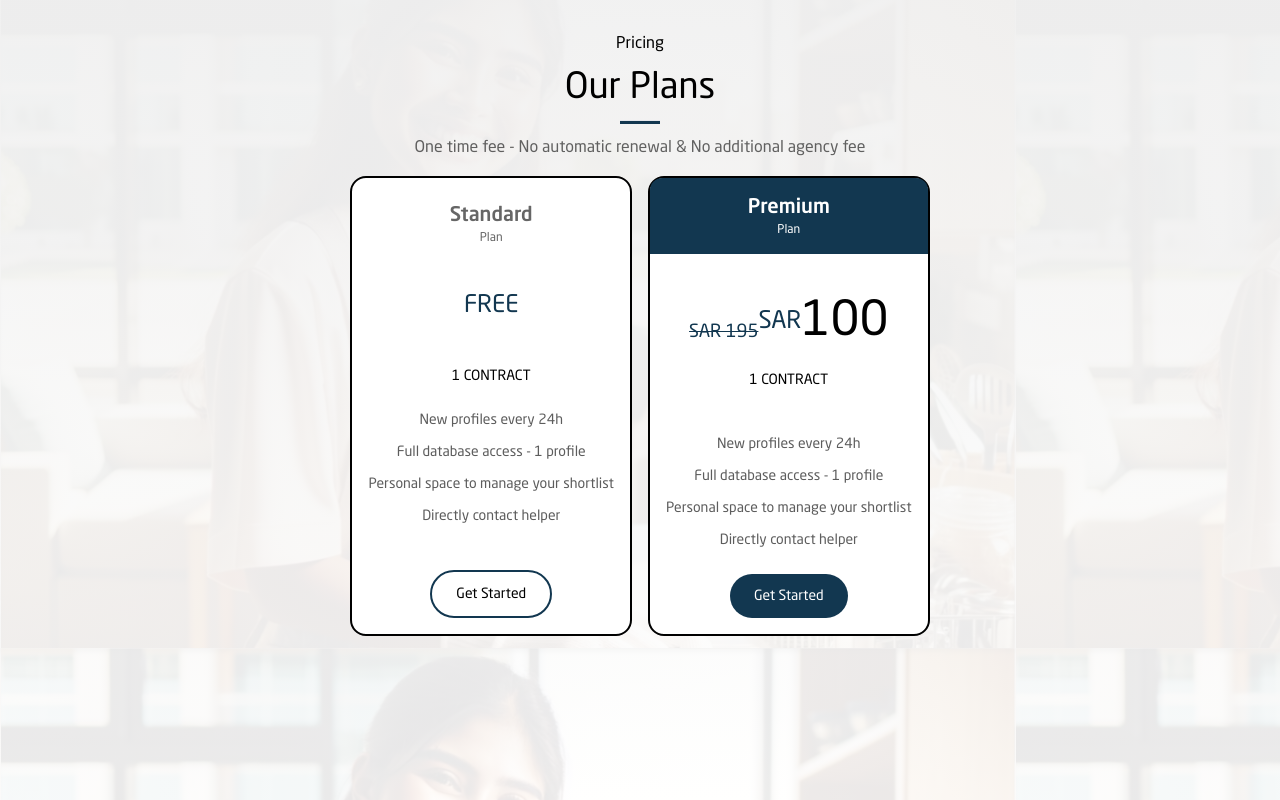
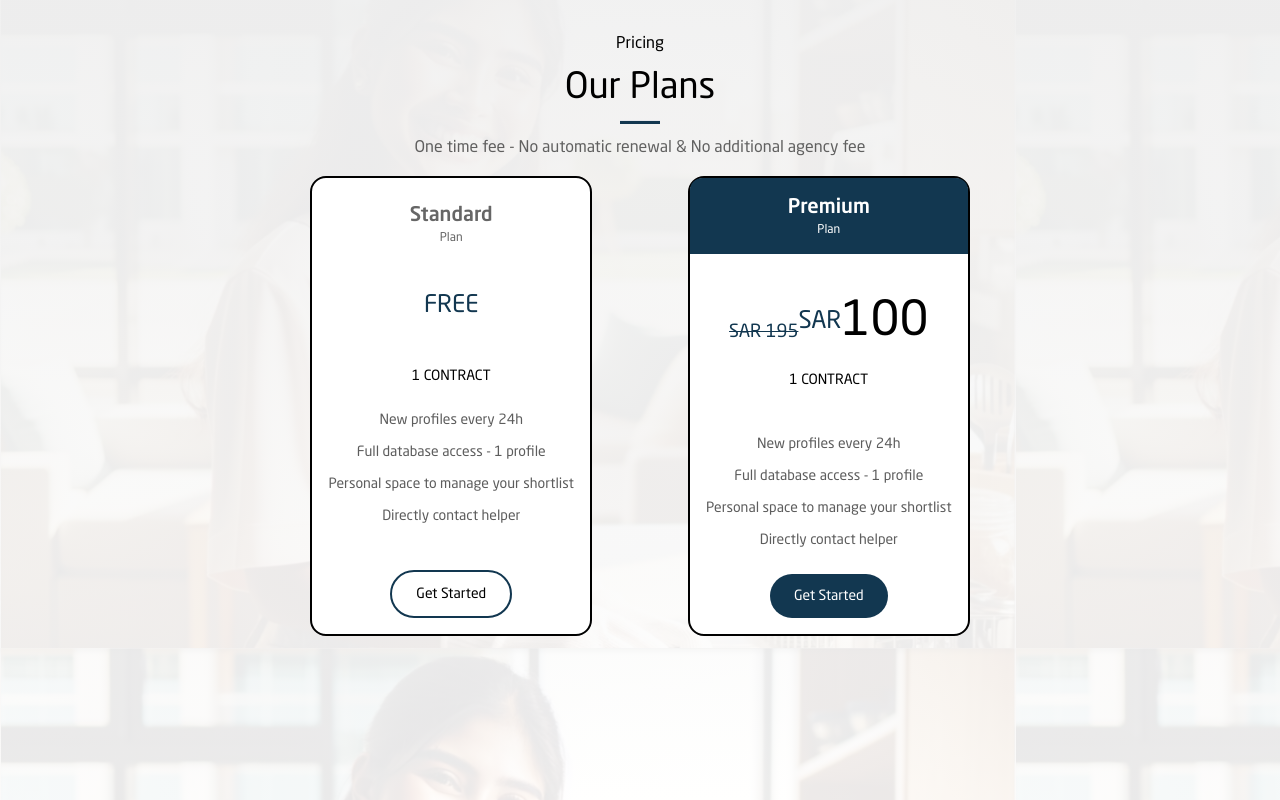
Before and after one commit to HriGrit/Marofa, a React (Vite) app in the folder client/: page / in a window 1280 px wide. Shown: the part 1872-2672 px from the top of the page. Built offline with nearby package versions, Linux system fonts and the light colour scheme.

Commit message:
no message

```diff
--- a/client/src/components/Body/Pricing.jsx
+++ b/client/src/components/Body/Pricing.jsx
@@ -11,7 +11,7 @@ const Pricing = () => {
                 <hr className='w-[40px] mx-auto h-1 bg-[#123750]' />
                 <h2 className=' text-black text-opacity-60'>One time fee - No automatic renewal & No additional agency fee</h2>
             </div>
-            <div id='basicPlan' className='flex flex-col md:flex-row gap-4 justify-center'>
+            <div id='basicPlan' className='flex flex-col md:flex-row gap-24 justify-center'>
                 <div className='flex flex-col bg-grey-200 text-center p-4 space-y-6 border-2 border-black bg-white rounded-2xl'>
                     <div className='flex flex-col mt-2 text-[#666666] '>
                         <p className='text-xl font-medium'>Standard</p>
```
